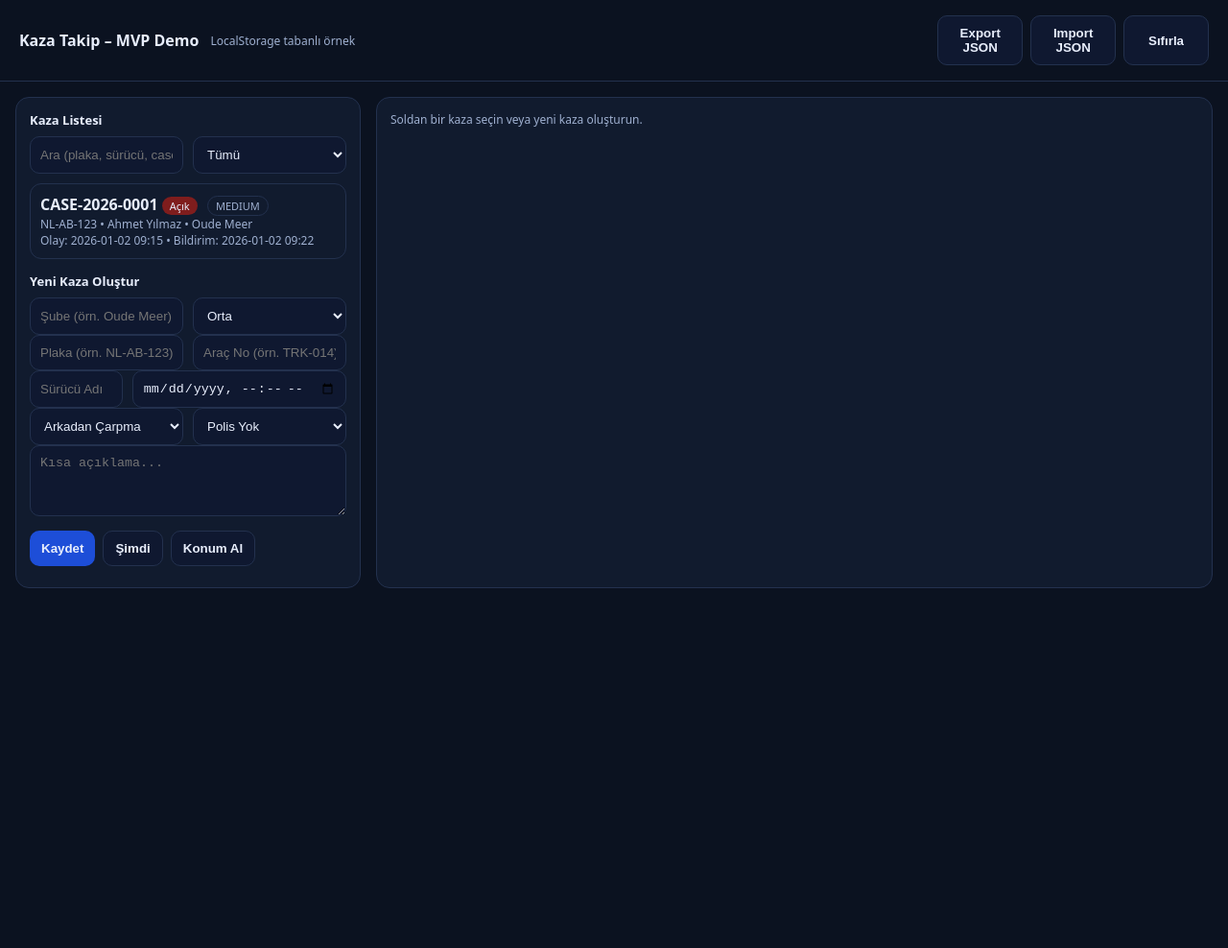
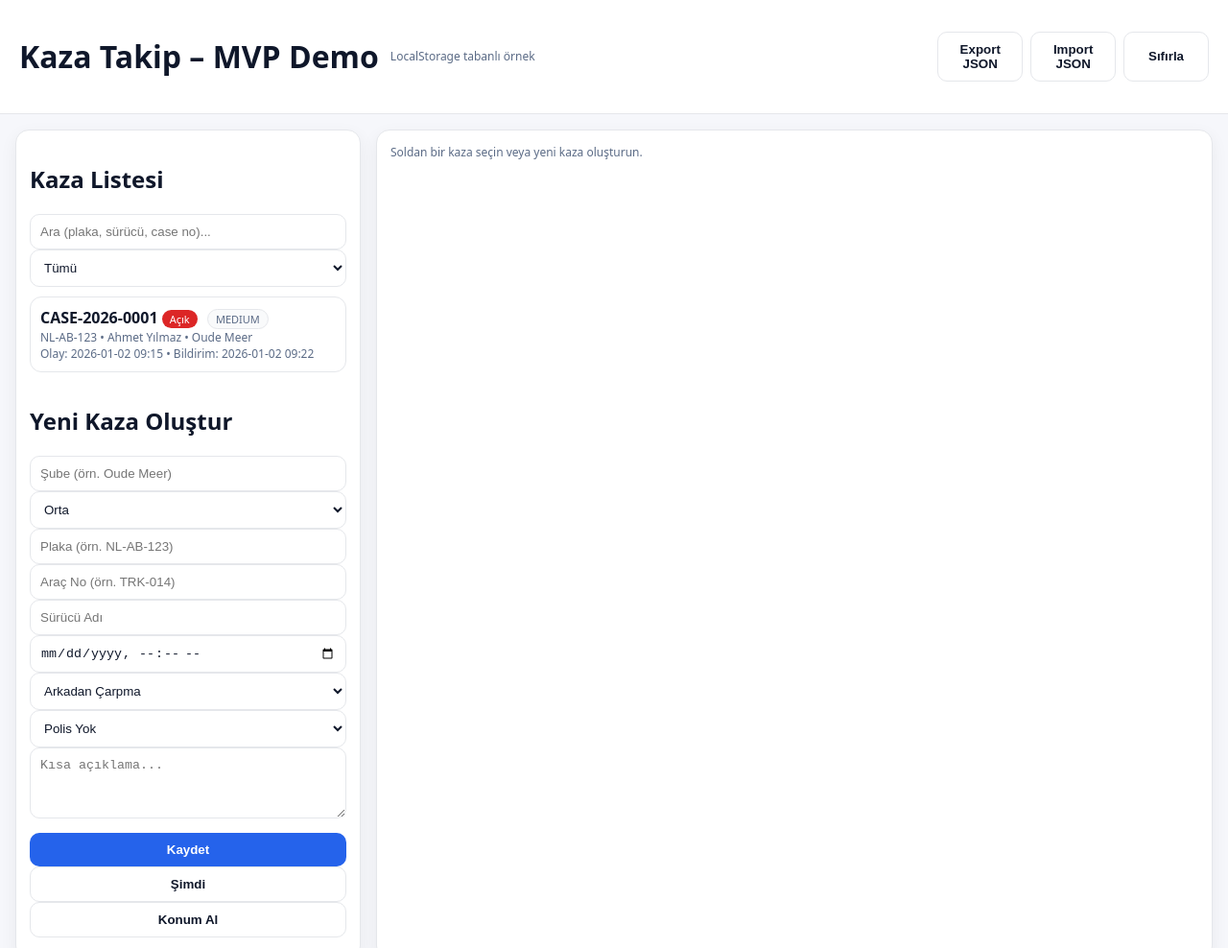
Before and after one commit to ayzekinus/nedline-pnl, a plain HTML site: page schade.html in a window 1280 px wide. Shown: the top 988 px of the page at 96% size. Before the commit the page ends 800 px from the top, so only its background shows below. Drawn offline with Linux system fonts and the light colour scheme.

Commit message:
Refactor styles for improved UI in schade.html
Updated the styles in schade.html to improve UI aesthetics and consistency.

```diff
--- a/schade.html
+++ b/schade.html
@@ -4,36 +4,110 @@
   <meta charset="utf-8" />
   <meta name="viewport" content="width=device-width, initial-scale=1" />
   <title>Kaza Takip - MVP Demo</title>
-  <style>
-    :root { --bg:#0b1220; --card:#111b2e; --muted:#9fb0d0; --text:#e8eefc; --line:#23314e; --btn:#1d4ed8; }
-    body { margin:0; font-family:system-ui, -apple-system, Segoe UI, Roboto, Arial; background:var(--bg); color:var(--text); }
-    header { padding:16px 20px; border-bottom:1px solid var(--line); display:flex; gap:12px; align-items:center; }
-    header h1 { margin:0; font-size:16px; font-weight:650; }
-    .wrap { display:grid; grid-template-columns: 360px 1fr; gap:16px; padding:16px; }
-    .card { background:var(--card); border:1px solid var(--line); border-radius:14px; padding:14px; }
-    .muted { color:var(--muted); font-size:12px; }
-    input, select, textarea, button { width:100%; box-sizing:border-box; border-radius:10px; border:1px solid var(--line); background:#0f1830; color:var(--text); padding:10px; }
-    textarea { min-height:74px; resize:vertical; }
-    button { background:var(--btn); border:none; font-weight:650; cursor:pointer; }
-    button.secondary { background:#0f1830; border:1px solid var(--line); }
-    .row { display:grid; grid-template-columns:1fr 1fr; gap:10px; }
-    .list { display:flex; flex-direction:column; gap:10px; }
-    .item { padding:10px; border:1px solid var(--line); border-radius:12px; cursor:pointer; }
-    .item:hover { border-color:#35518b; }
-    .pill { display:inline-block; padding:2px 8px; border:1px solid var(--line); border-radius:999px; font-size:11px; margin-left:6px; color:var(--muted); }
-    .grid2 { display:grid; grid-template-columns: 1fr 1fr; gap:12px; }
-    .sectionTitle { margin:0 0 8px 0; font-size:13px; }
-    .tbl { width:100%; border-collapse:collapse; font-size:13px; }
-    .tbl th,.tbl td { border-bottom:1px solid var(--line); padding:8px 6px; text-align:left; vertical-align:top; }
-    .actions { display:flex; gap:8px; }
-    .actions button { width:auto; padding:10px 12px; }
-    .split { display:grid; grid-template-columns: 1fr 1fr; gap:12px; }
-    .small { font-size:12px; }
-    .right { text-align:right; }
-    .danger { background:#7f1d1d; }
-    .ok { background:#14532d; }
-    .tag { padding:2px 8px; border-radius:999px; font-size:11px; display:inline-block; }
-  </style>
+ <style>
+  :root{
+    --bg:#f6f7fb;
+    --card:#ffffff;
+    --muted:#5b6b86;
+    --text:#0f172a;
+    --line:#e5e7eb;
+    --btn:#2563eb;
+  }
+
+  body{
+    margin:0;
+    font-family:system-ui, -apple-system, Segoe UI, Roboto, Arial;
+    background:var(--bg);
+    color:var(--text);
+  }
+
+  header{
+    padding:16px 20px;
+    border-bottom:1px solid var(--line);
+    display:flex;
+    gap:12px;
+    align-items:center;
+    background:var(--card);
+  }
+
+  .wrap{
+    display:grid;
+    grid-template-columns: 360px 1fr;
+    gap:16px;
+    padding:16px;
+  }
+
+  .card{
+    background:var(--card);
+    border:1px solid var(--line);
+    border-radius:14px;
+    padding:14px;
+    box-shadow: 0 6px 18px rgba(15, 23, 42, 0.06);
+  }
+
+  .muted{ color:var(--muted); font-size:12px; }
+
+  input, select, textarea, button{
+    width:100%;
+    box-sizing:border-box;
+    border-radius:10px;
+    border:1px solid var(--line);
+    background:#ffffff;
+    color:var(--text);
+    padding:10px;
+  }
+
+  textarea{ min-height:74px; resize:vertical; }
+
+  button{
+    background:var(--btn);
+    border:none;
+    font-weight:650;
+    cursor:pointer;
+    color:#ffffff;
+  }
+
+  button.secondary{
+    background:#ffffff;
+    border:1px solid var(--line);
+    color:var(--text);
+  }
+
+  .item{
+    padding:10px;
+    border:1px solid var(--line);
+    border-radius:12px;
+    cursor:pointer;
+    background:#ffffff;
+  }
+
+  .item:hover{ border-color:#93c5fd; }
+
+  .pill{
+    display:inline-block;
+    padding:2px 8px;
+    border:1px solid var(--line);
+    border-radius:999px;
+    font-size:11px;
+    margin-left:6px;
+    color:var(--muted);
+    background:#f9fafb;
+  }
+
+  .tbl{ width:100%; border-collapse:collapse; font-size:13px; }
+  .tbl th,.tbl td{ border-bottom:1px solid var(--line); padding:8px 6px; text-align:left; vertical-align:top; }
+
+  .danger{ background:#dc2626; color:#fff; }
+  .ok{ background:#16a34a; color:#fff; }
+
+  .tag{
+    padding:2px 8px;
+    border-radius:999px;
+    font-size:11px;
+    display:inline-block;
+  }
+</style>
+
 </head>
 <body>
   <header>
```
